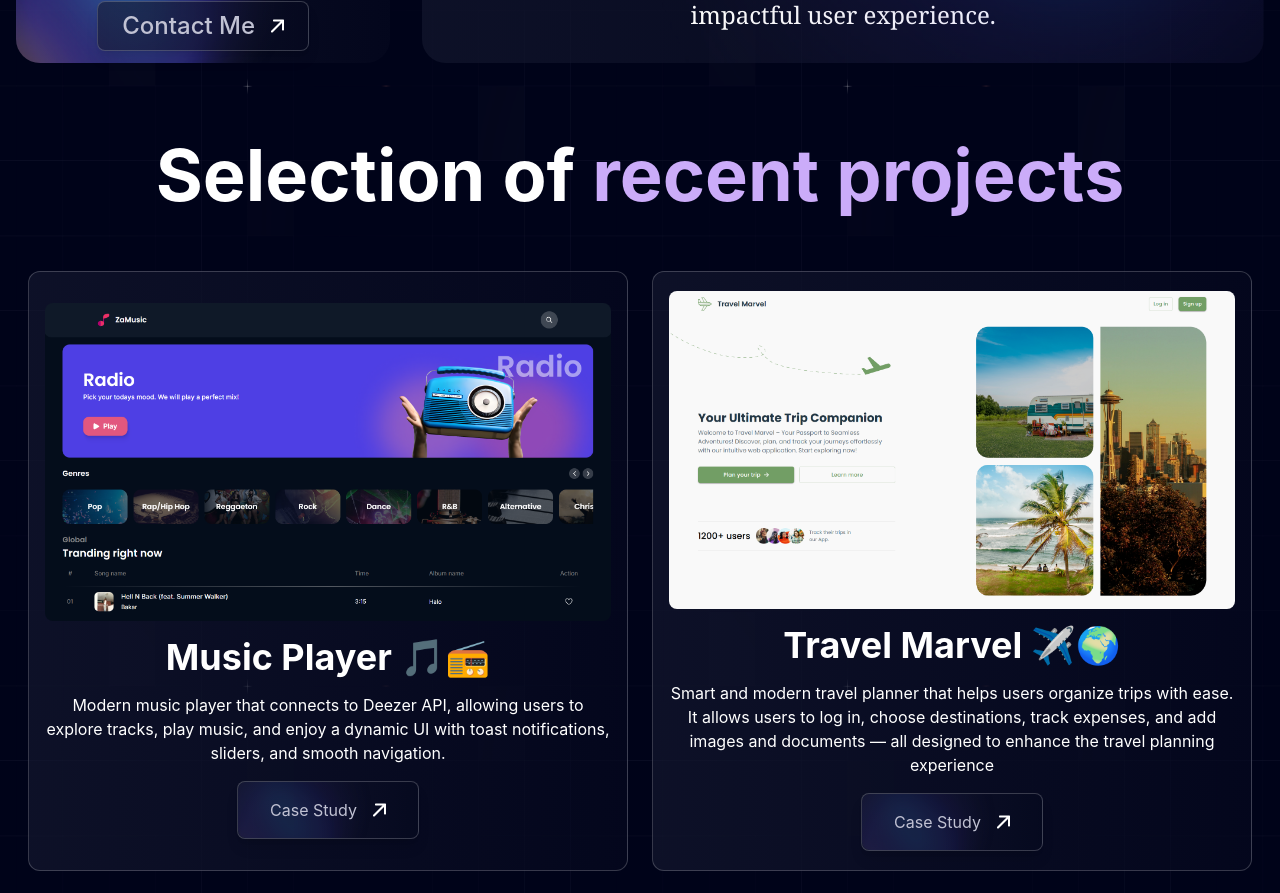
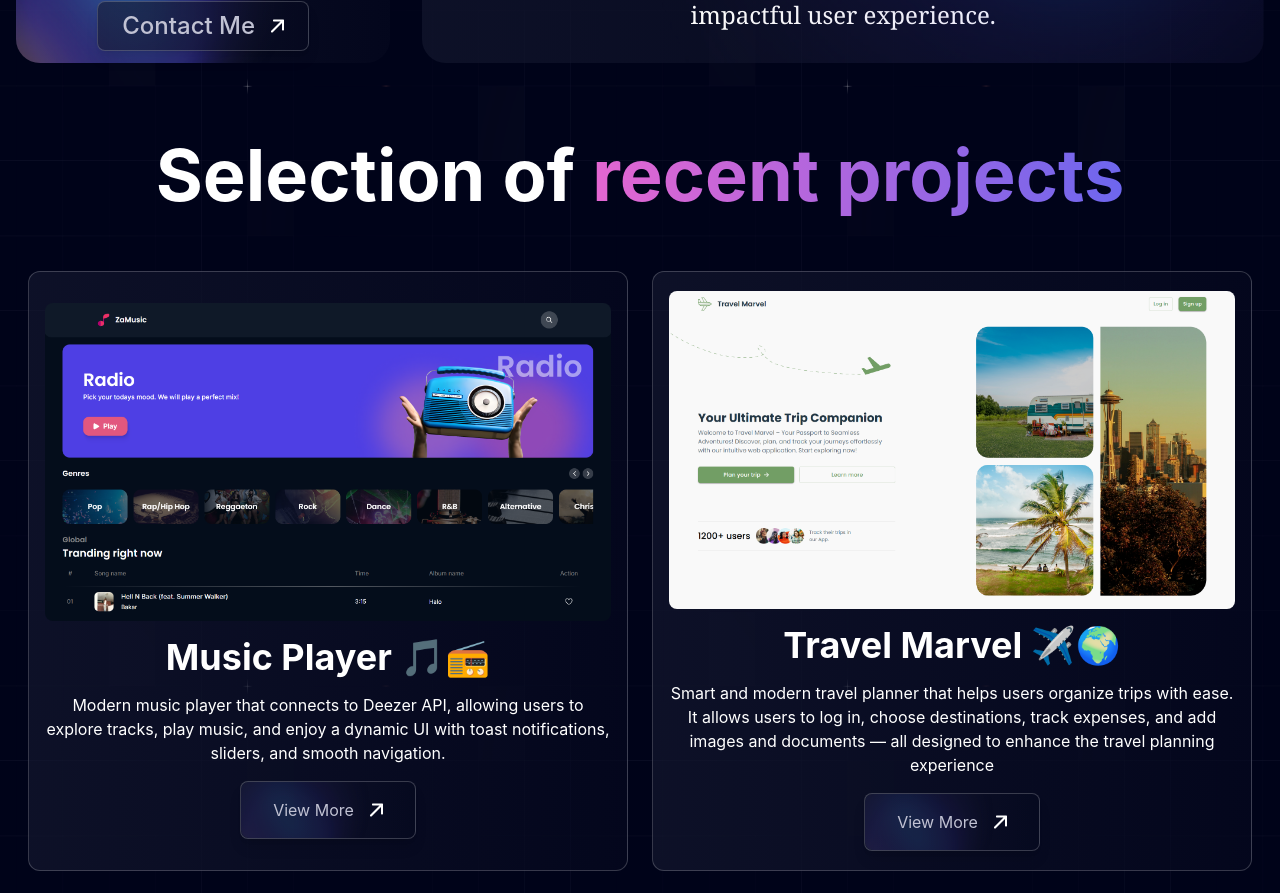
Before and after one commit to Nikolic1992/my-portfolio, a React (Vite) app: page / in a window 1280 px wide. Shown: the part 1789-2682 px from the top of the page. Built offline with nearby package versions, Linux system fonts and the light colour scheme.

Commit message:
update text color to gradient and changed button text

```diff
--- a/src/components/Projects.tsx
+++ b/src/components/Projects.tsx
@@ -22,7 +22,7 @@ function Projects({ scrollTo }: ProjectsProps) {
       className="relative mt-15 flex min-h-screen flex-col items-center justify-center px-4 md:px-0"
     >
       <h1 className="text-mainWhite text-center">
-        Selection of <span className="text-lightPurple">recent projects</span>
+        Selection of <span className="gradient-text">recent projects</span>
       </h1>
       <div className="mt-15 grid grid-cols-1 items-center justify-center gap-6 md:grid-cols-2">
         {projectsData.map((project) => (
@@ -49,7 +49,7 @@ function Projects({ scrollTo }: ProjectsProps) {
                 />
               </div>
               <h4 className="text-mainGray hover:text-mainWhite relative z-20 transition-colors duration-300">
-                Case Study
+                View More
               </h4>
               <img src="./arrow.png" alt="arrow" className="relative z-20" />
             </Link>
```
